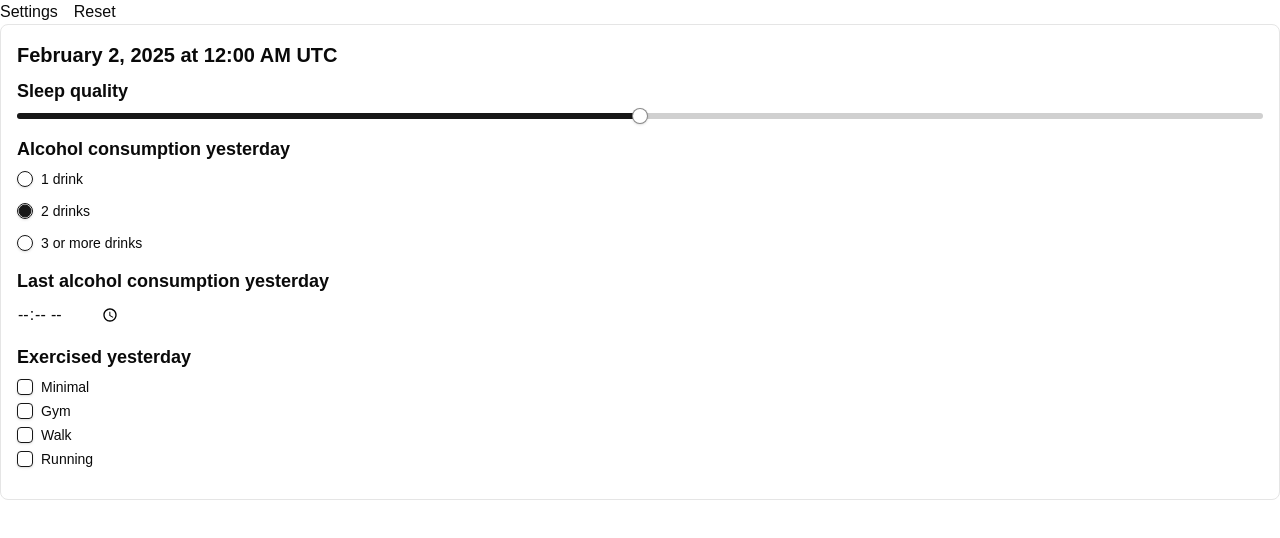
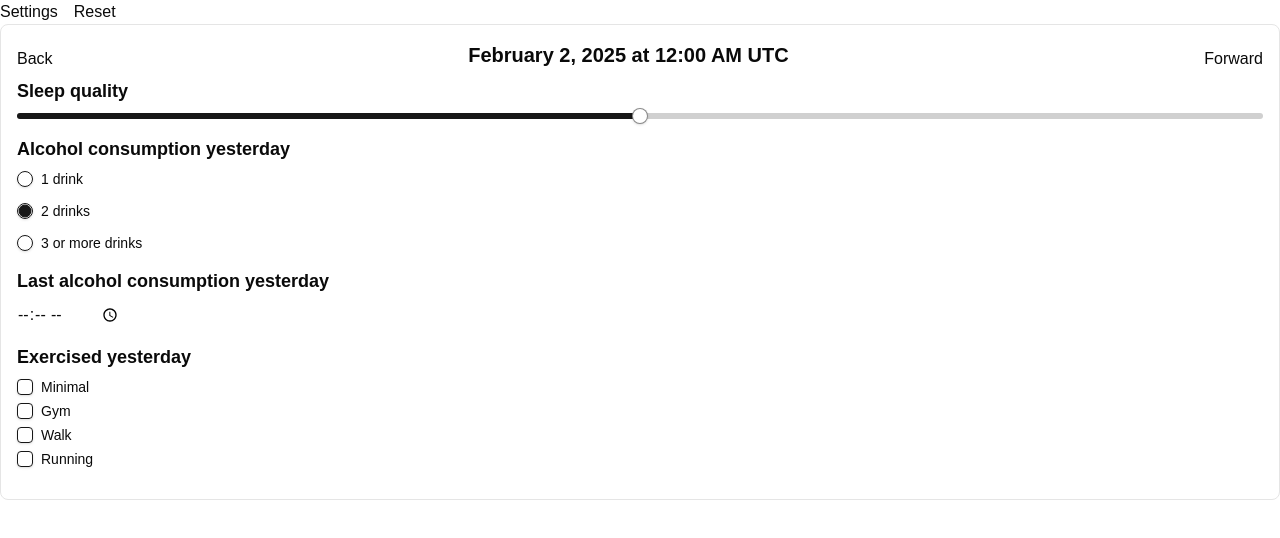
Before and after one commit to ThomasStock/tracker, a React (Vite) app: page / in a window 1280 px wide. Shown: the top 538 px of the page. Built offline with nearby package versions, Linux system fonts and the light colour scheme.

Commit message:
touch stuff

```diff
--- a/index.html
+++ b/index.html
@@ -5,6 +5,12 @@
     <meta name="viewport" content="width=device-width, initial-scale=1.0" />
     <link rel="manifest" href="manifest.json" />
     <title>Tracker</title>
+    <style>
+      body {
+        touch-action: none;
+        overflow: hidden;
+      }
+    </style>
   </head>
   <body>
     <div id="root"></div>
--- a/package.json
+++ b/package.json
@@ -25,6 +25,7 @@
     "luxon": "^3.5.0",
     "react": "^18.3.1",
     "react-dom": "^18.3.1",
+    "react-swipeable": "^7.0.2",
     "tailwind-merge": "^3.0.1",
     "tailwindcss": "^4.0.2",
     "tailwindcss-animate": "^1.0.7",
--- a/src/EntriesEditor/EntriesEditor.tsx
+++ b/src/EntriesEditor/EntriesEditor.tsx
@@ -7,12 +7,13 @@ import { EnumEditor } from "./EnumEditor";
 import { TagsEditor } from "./TagsEditor";
 import { TimeEditor } from "./TimeEditor";
 import { useState } from "react";
+import { useSwipeable } from "react-swipeable";
 
 export const EntriesEditor = () => {
   const [entries, setEntries] = useAtom(entriesAtom);
   const template = useAtomValue(templateAtom);
 
-  const [selectedDate, _setSelectedDate] = useState(DateTime.now().toISODate());
+  const [selectedDate, setSelectedDate] = useState(DateTime.now().toISODate());
 
   const entryValues = entries[selectedDate] ?? [];
 
@@ -23,10 +24,19 @@ export const EntriesEditor = () => {
     }));
   };
 
+  const handlers = useSwipeable({
+    onSwipedLeft: () => setSelectedDate(DateTime.fromISO(selectedDate).plus({ days: 1 }).toISODate()!),
+    onSwipedRight: () => setSelectedDate(DateTime.fromISO(selectedDate).minus({ days: 1 }).toISODate()!),
+  });
+
   return (
-    <div>
+    <div {...handlers}>
       <div className="border p-4 rounded-lg">
-        <h2 className="text-xl font-semibold mb-2">{DateTime.fromISO(selectedDate).toLocaleString(DateTime.DATETIME_FULL)}</h2>
+        <div className="flex flex-row justify-between">
+          <button onClick={() => setSelectedDate(DateTime.fromISO(selectedDate).minus({ days: 1 }).toISODate()!)}>Back</button>
+          <h2 className="text-xl font-semibold mb-2">{DateTime.fromISO(selectedDate).toLocaleString(DateTime.DATETIME_FULL)}</h2>
+          <button onClick={() => setSelectedDate(DateTime.fromISO(selectedDate).plus({ days: 1 }).toISODate()!)}>Forward</button>
+        </div>
         {template.map((templateItem, index) => {
           const entry = entryValues.find((entry) => entry.id === templateItem.id);
           const ItemComponent = ItemComponentMap[templateItem.type.kind];
```
Also changed, not shown: 1 other file (tests, documents, lock files or other folders).
